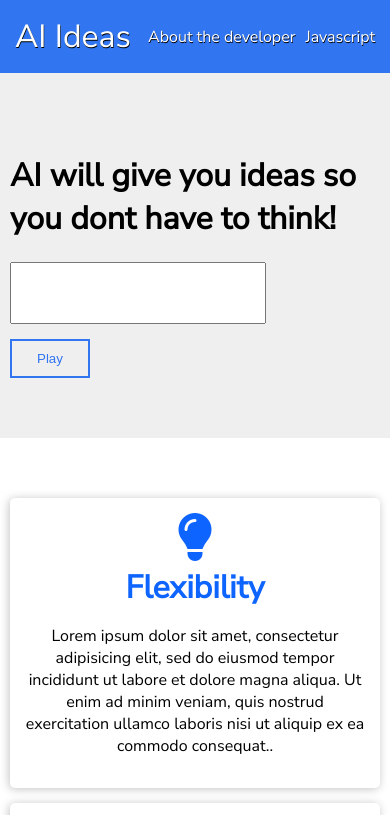
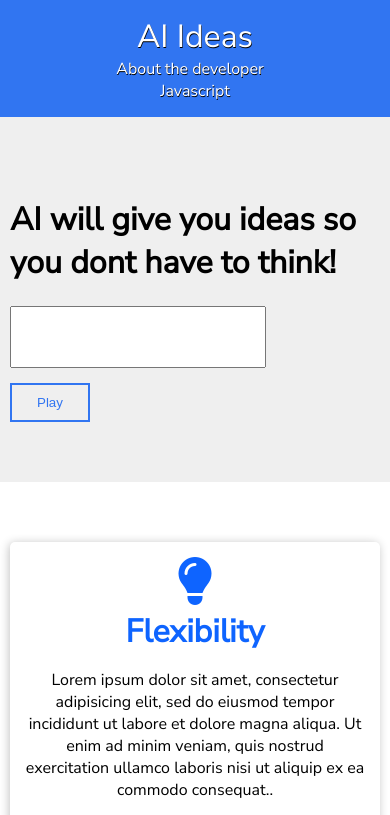
Before and after one commit to Lander2003/ai-ideas, a plain HTML site: page index.html in a window 390 px wide. Shown: the top 815 px of the page. Drawn offline with Linux system fonts and the light colour scheme.

Commit message:
Add files via upload

```diff
--- a/styles.css
+++ b/styles.css
@@ -159,8 +159,6 @@ footer p{
 
 
 @media only screen and (max-width: 1220px) {
-  .cards {
-  }
   .card {
     flex-basis: 45%;
   }
@@ -174,4 +172,9 @@ footer p{
      flex-direction: column;
    }
 
+   #navbar{
+     display: block;
+     text-align: center;
+   }
+
 }
```
